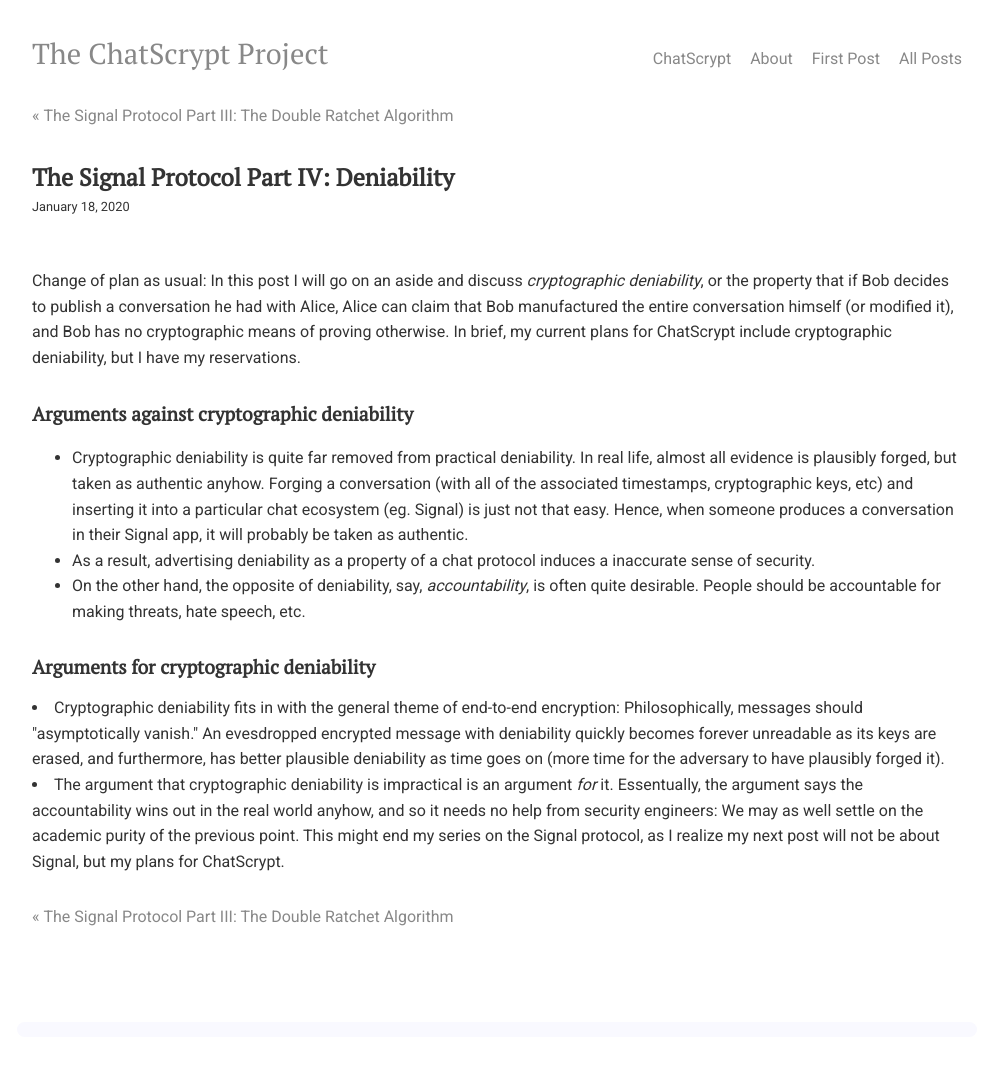
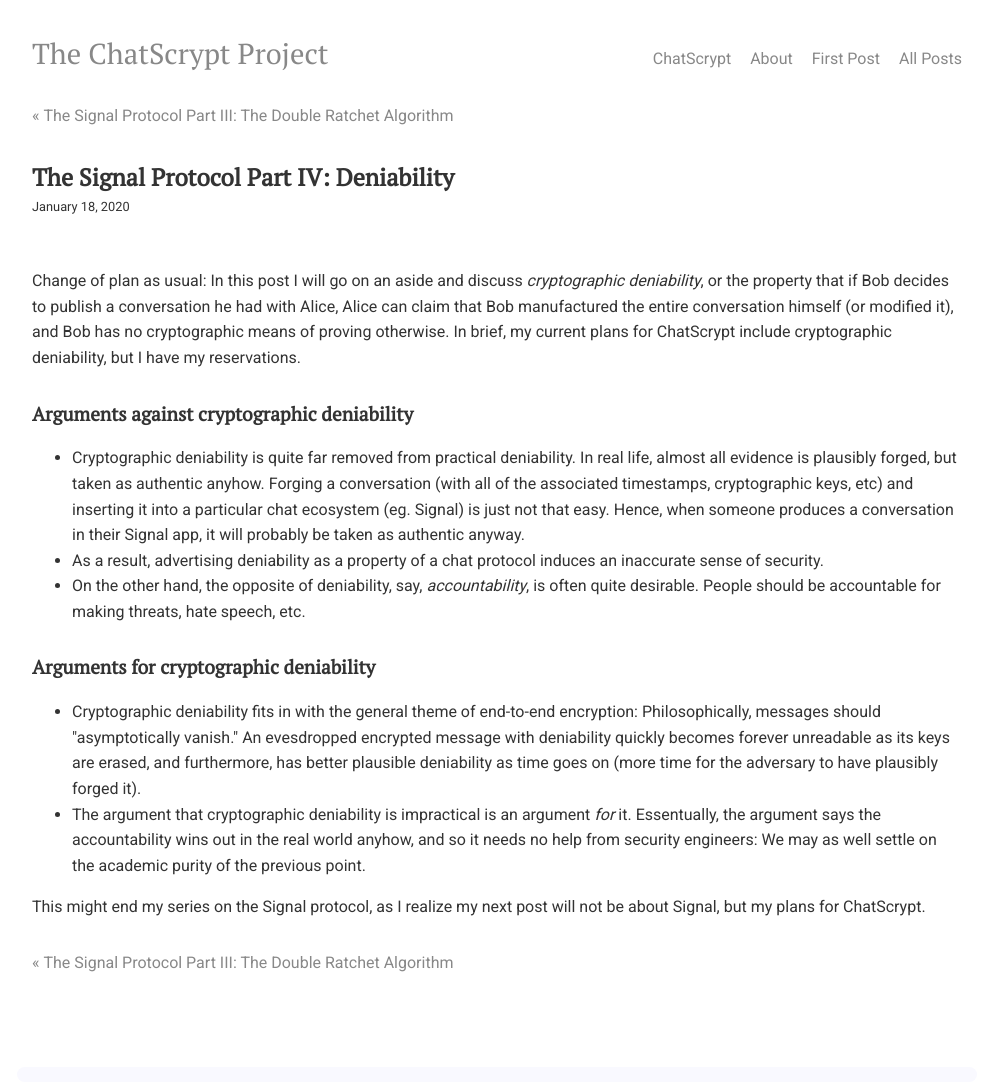
Before and after one commit to chatscrypt/chatscrypt.github.io, a Jekyll site: the page built from _posts/2020-01-18-thie-signal-protocol-part-iv-deniability.html, in a window 1280 px wide. Shown: the whole page, without its empty margins (143-1135 px from the left). Built offline with Jekyll 4.4.1, drawn with Linux system fonts in a browser that asks for light colours; comment, search, counter and statistics services are not loaded; before the commit the page ends 1037 px from its top, so only the background shows below that.

Commit message:
Update 2020-01-18-thie-signal-protocol-part-iv-deniability.html

```diff
--- a/_posts/2020-01-18-thie-signal-protocol-part-iv-deniability.html
+++ b/_posts/2020-01-18-thie-signal-protocol-part-iv-deniability.html
@@ -10,9 +10,9 @@
 <p><h2>Arguments against cryptographic deniability</h2>
 
 <ul>
-<li> Cryptographic deniability is quite far removed from practical deniability. In real life, almost all evidence is plausibly forged, but taken as authentic anyhow. Forging a conversation (with all of the associated timestamps, cryptographic keys, etc) and inserting it into a particular chat ecosystem (eg. Signal) is just not that easy. Hence, when someone produces a conversation in their Signal app, it will probably be taken as authentic.
+<li> Cryptographic deniability is quite far removed from practical deniability. In real life, almost all evidence is plausibly forged, but taken as authentic anyhow. Forging a conversation (with all of the associated timestamps, cryptographic keys, etc) and inserting it into a particular chat ecosystem (eg. Signal) is just not that easy. Hence, when someone produces a conversation in their Signal app, it will probably be taken as authentic anyway.
 
-<li> As a result, advertising deniability as a property of a chat protocol induces a inaccurate sense of security.
+<li> As a result, advertising deniability as a property of a chat protocol induces an inaccurate sense of security.
 
 <li> On the other hand, the opposite of deniability, say, <i>accountability</i>, is often quite desirable. People should be accountable for making threats, hate speech, etc.
 </ul>
@@ -20,6 +20,9 @@
 
 <h2>Arguments for cryptographic deniability</h2>
 
+
+<ul>
+
 <li> Cryptographic deniability fits in with the general theme of end-to-end encryption: Philosophically, messages should "asymptotically vanish." An evesdropped encrypted message with deniability quickly becomes forever unreadable as its keys are erased, and furthermore, has better plausible deniability as time goes on (more time for the adversary to have plausibly forged it).
 
 <li> The argument that cryptographic deniability is impractical is an argument <i>for</i> it. Essentually, the argument says the accountability wins out in the real world anyhow, and so it needs no help from security engineers: We may as well settle on the academic purity of the previous point.
```
